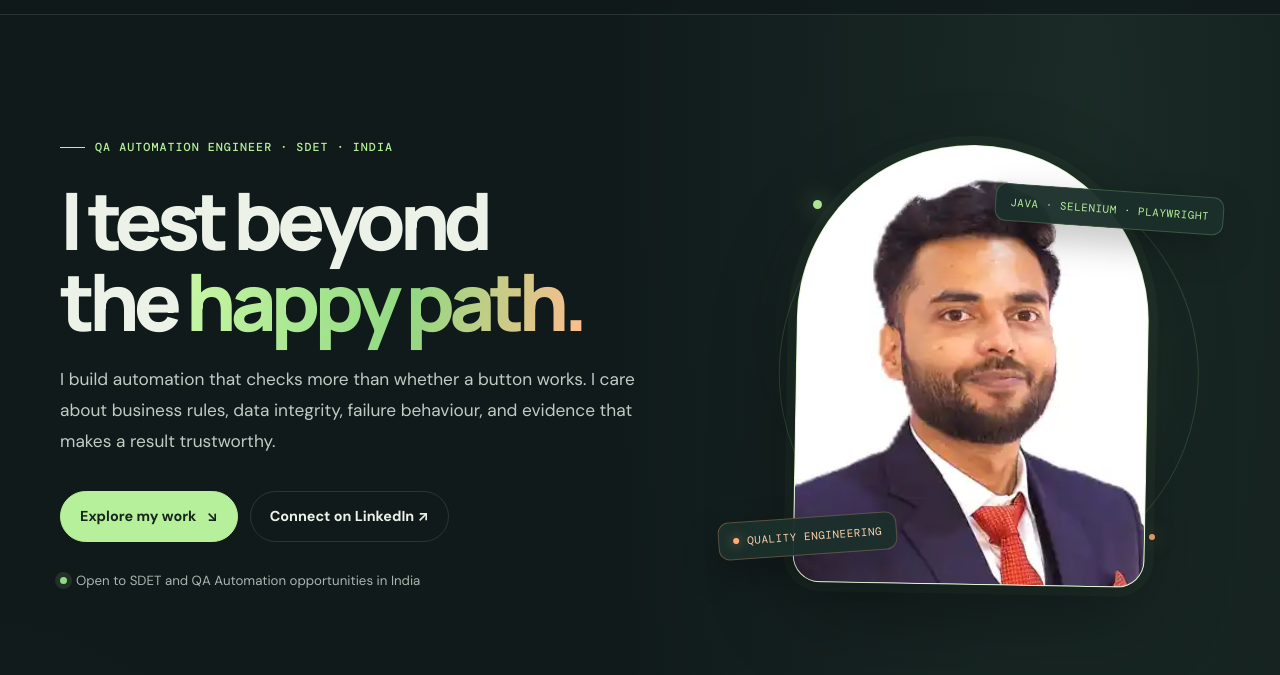
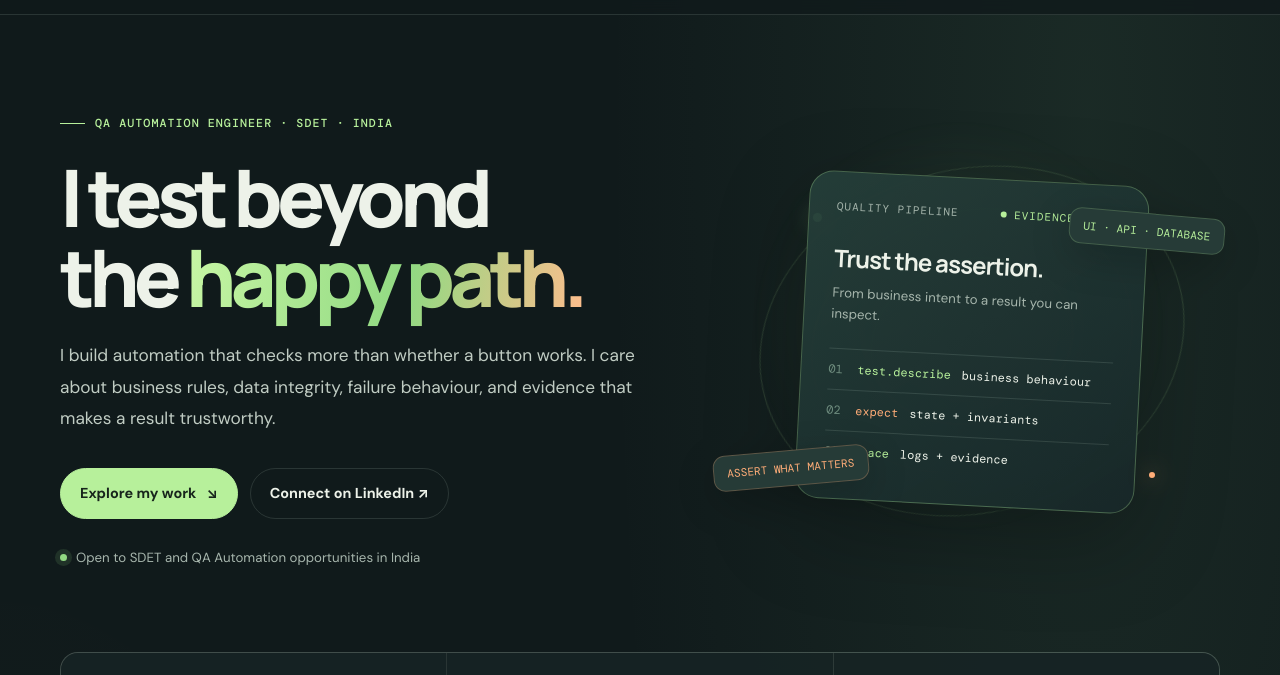
Before and after one commit to vilayatalimirza/vilayatalimirza, a plain HTML site: page index.html in a window 1280 px wide. Shown: the part 62-737 px from the top of the page. Drawn offline with nearby package versions, Linux system fonts and the light colour scheme.

Commit message:
design: remove profile photo and retain VM branding
* design: remove profile portrait and retain VM branding

* assets: remove profile portrait

```diff
--- a/index.html
+++ b/index.html
@@ -8,7 +8,6 @@
   <meta property="og:type" content="website">
   <meta property="og:title" content="Vilayat Ali Mirza | QA Automation Engineer">
   <meta property="og:description" content="Testing beyond the happy path. Explore three practical QA automation projects, architecture and CI evidence.">
-  <meta property="og:image" content="https://raw.githubusercontent.com/vilayatalimirza/vilayatalimirza/main/assets/vilayat-profile.webp">
   <meta property="og:url" content="https://vilayatalimirza.github.io/vilayatalimirza/">
   <link rel="canonical" href="https://vilayatalimirza.github.io/vilayatalimirza/">
   <title>VM | Vilayat Ali Mirza · QA Automation Engineer &amp; SDET</title>
@@ -78,61 +77,6 @@
     .hero-note { display: flex; align-items: center; gap: 9px; color: var(--muted); font-size: .83rem; margin-top: 28px; }
     .hero-note .dot { width: 7px; height: 7px; border-radius: 50%; background: var(--mint-strong); box-shadow: 0 0 0 5px rgba(145,217,130,.12); }
     .hero-art { position: relative; min-height: 390px; display: grid; place-items: center; }
-    .hero-art.profile-hero { min-height: 500px; isolation: isolate; }
-    .portrait-backdrop {
-      position: absolute;
-      width: min(96%, 420px);
-      aspect-ratio: 1;
-      border-radius: 50%;
-      border: 1px solid rgba(183,240,155,.16);
-      background: radial-gradient(circle, rgba(183,240,155,.13), rgba(183,240,155,.025) 58%, transparent 70%);
-      transform: translate(4%, 2%);
-    }
-    .portrait-frame {
-      position: relative;
-      z-index: 1;
-      width: min(100%, 352px);
-      aspect-ratio: 4 / 5;
-      overflow: hidden;
-      border-radius: 180px 180px 28px 28px;
-      border: 1px solid rgba(183,240,155,.4);
-      background: #f7f7f3;
-      box-shadow: 0 30px 85px rgba(0,0,0,.32), 0 0 0 9px rgba(183,240,155,.035);
-      transform: rotate(1deg);
-    }
-    .portrait-frame img {
-      display: block;
-      width: 100%;
-      height: 100%;
-      object-fit: cover;
-      object-position: center 42%;
-    }
-    .portrait-chip {
-      position: absolute;
-      z-index: 2;
-      padding: 11px 14px;
-      border-radius: 11px;
-      border: 1px solid rgba(183,240,155,.22);
-      color: var(--mint);
-      background: rgba(28,47,43,.96);
-      box-shadow: 0 14px 35px rgba(0,0,0,.25);
-      font: .68rem var(--mono);
-      letter-spacing: .055em;
-      white-space: nowrap;
-    }
-    .portrait-chip.role { top: 15%; right: -1%; transform: rotate(4deg); }
-    .portrait-chip.proof { bottom: 12%; left: -1%; transform: rotate(-4deg); color: #ffd1ae; border-color: rgba(255,173,120,.28); }
-    .portrait-chip.proof::before {
-      content: "";
-      display: inline-block;
-      width: 6px;
-      height: 6px;
-      margin-right: 8px;
-      border-radius: 50%;
-      background: var(--orange);
-      box-shadow: 0 0 12px rgba(255,173,120,.7);
-      vertical-align: 1px;
-    }
     .art-orbit { position: absolute; width: min(100%, 420px); aspect-ratio: 1; border: 1px solid rgba(183,240,155,.15); border-radius: 50%; transform: rotate(-20deg) scaleY(.78); animation: orbit-breathe 9s ease-in-out infinite; }
     .hero-art::before, .hero-art::after { content: ""; position: absolute; width: 9px; height: 9px; border-radius: 50%; background: var(--mint); box-shadow: 0 0 22px rgba(183,240,155,.75); }
     .hero-art::before { top: 17%; left: 18%; }
@@ -268,7 +212,6 @@
     @media (max-width: 880px) {
       .hero { grid-template-columns: 1fr; gap: 10px; padding-top: 78px; }
       .hero-art { min-height: 350px; max-width: 500px; width: 100%; margin-inline: auto; }
-      .hero-art.profile-hero { min-height: 450px; }
       .project-card.featured { grid-template-columns: 1fr; }
       .project-side { min-height: 230px; }
       .toolkit-grid { grid-template-columns: repeat(2,1fr); }
@@ -286,11 +229,6 @@
       .hero h1 { font-size: clamp(3rem, 14vw, 4.4rem); }
       .hero-copy { font-size: .98rem; }
       .hero-art { min-height: 310px; }
-      .hero-art.profile-hero { min-height: 390px; }
-      .portrait-frame { width: min(76vw, 300px); }
-      .portrait-chip { font-size: .59rem; padding: 9px 10px; }
-      .portrait-chip.role { right: 0; }
-      .portrait-chip.proof { left: 0; }
       .art-core { width: 290px; padding: 21px; }
       .tag-a { right: 0; }
       .tag-b { left: 0; }
@@ -377,13 +315,18 @@
         </div>
         <div class="hero-note"><span class="dot"></span> Open to SDET and QA Automation opportunities in India</div>
       </div>
-      <div class="hero-art profile-hero">
-        <div class="portrait-backdrop" aria-hidden="true"></div>
-        <div class="portrait-frame">
-          <img src="assets/vilayat-profile.webp" alt="Vilayat Ali Mirza in a navy suit and red tie">
+      <div class="hero-art" aria-hidden="true">
+        <div class="art-orbit"></div>
+        <div class="art-core">
+          <div class="art-top"><span>Quality pipeline</span><span class="art-status">Evidence first</span></div>
+          <h2>Trust the assertion.</h2>
+          <p>From business intent to a result you can inspect.</p>
+          <div class="code-line"><span class="number">01</span><span class="code-green">test.describe</span><span>business behaviour</span></div>
+          <div class="code-line"><span class="number">02</span><span class="code-orange">expect</span><span>state + invariants</span></div>
+          <div class="code-line"><span class="number">03</span><span class="code-green">trace</span><span>logs + evidence</span></div>
         </div>
-        <div class="portrait-chip role">JAVA · SELENIUM · PLAYWRIGHT</div>
-        <div class="portrait-chip proof">QUALITY ENGINEERING</div>
+        <div class="art-tag tag-a">UI · API · DATABASE</div>
+        <div class="art-tag tag-b">ASSERT WHAT MATTERS</div>
       </div>
     </section>
 
```
Also changed, not shown: assets/vilayat-profile.webp (deleted).
